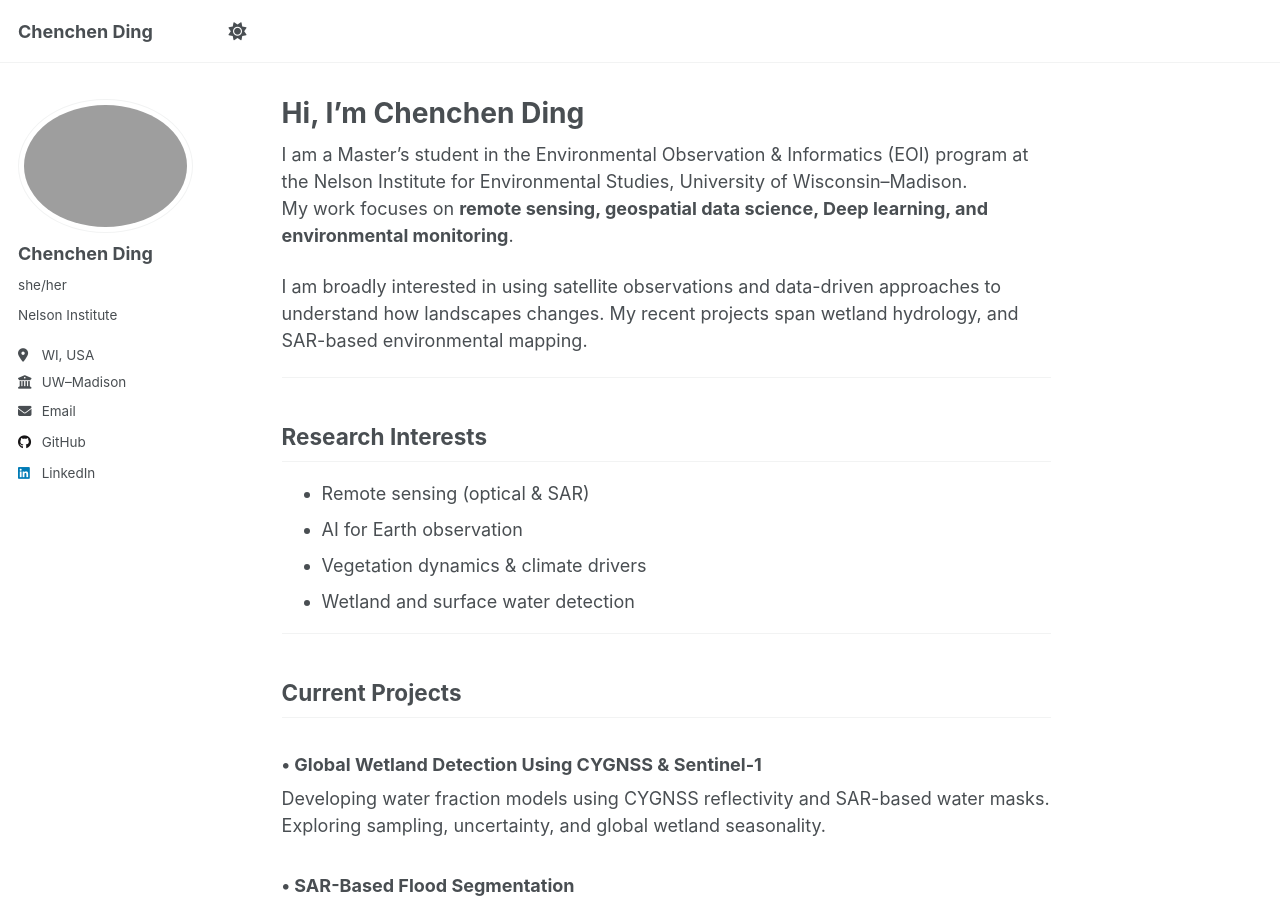
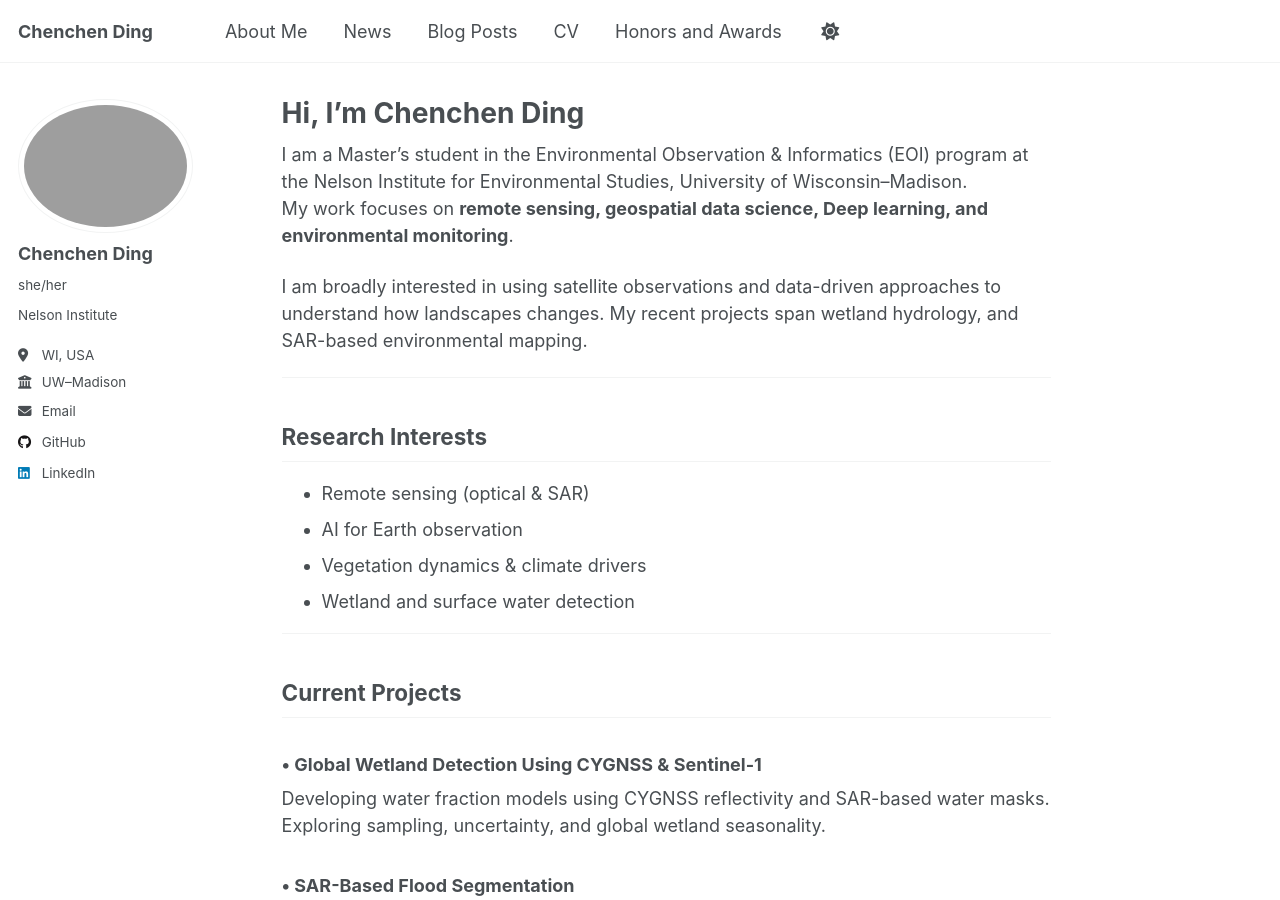
Before and after one commit to DCC0329/ChenchenDing.github.io, a Jekyll site: the page built from _pages/about.md, in a window 1280 px wide and 900 px high. Built offline with Jekyll 4.4.1, drawn with Linux system fonts in a browser that asks for light colours; a script that is not in the unit is left out.

```diff
--- a/_data/navigation.yml
+++ b/_data/navigation.yml
@@ -1,4 +1,4 @@
-s# The following is the order of the links in the header of the website.
+# The following is the order of the links in the header of the website.
 #
 # Changing the order here will adjust the order and you can also add additional
 # links. Removing a link prevents it from showing in the header, but does not
```
